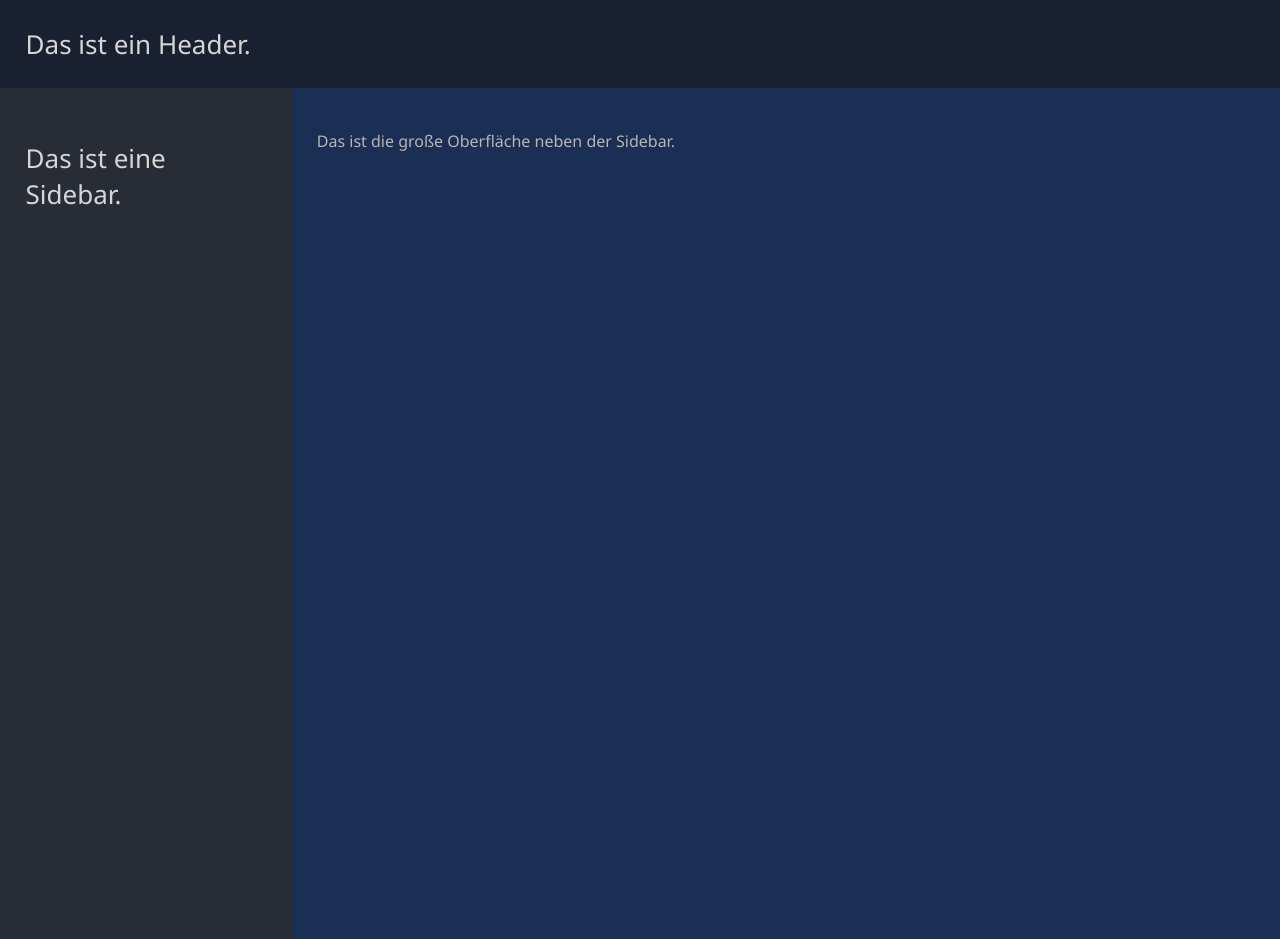
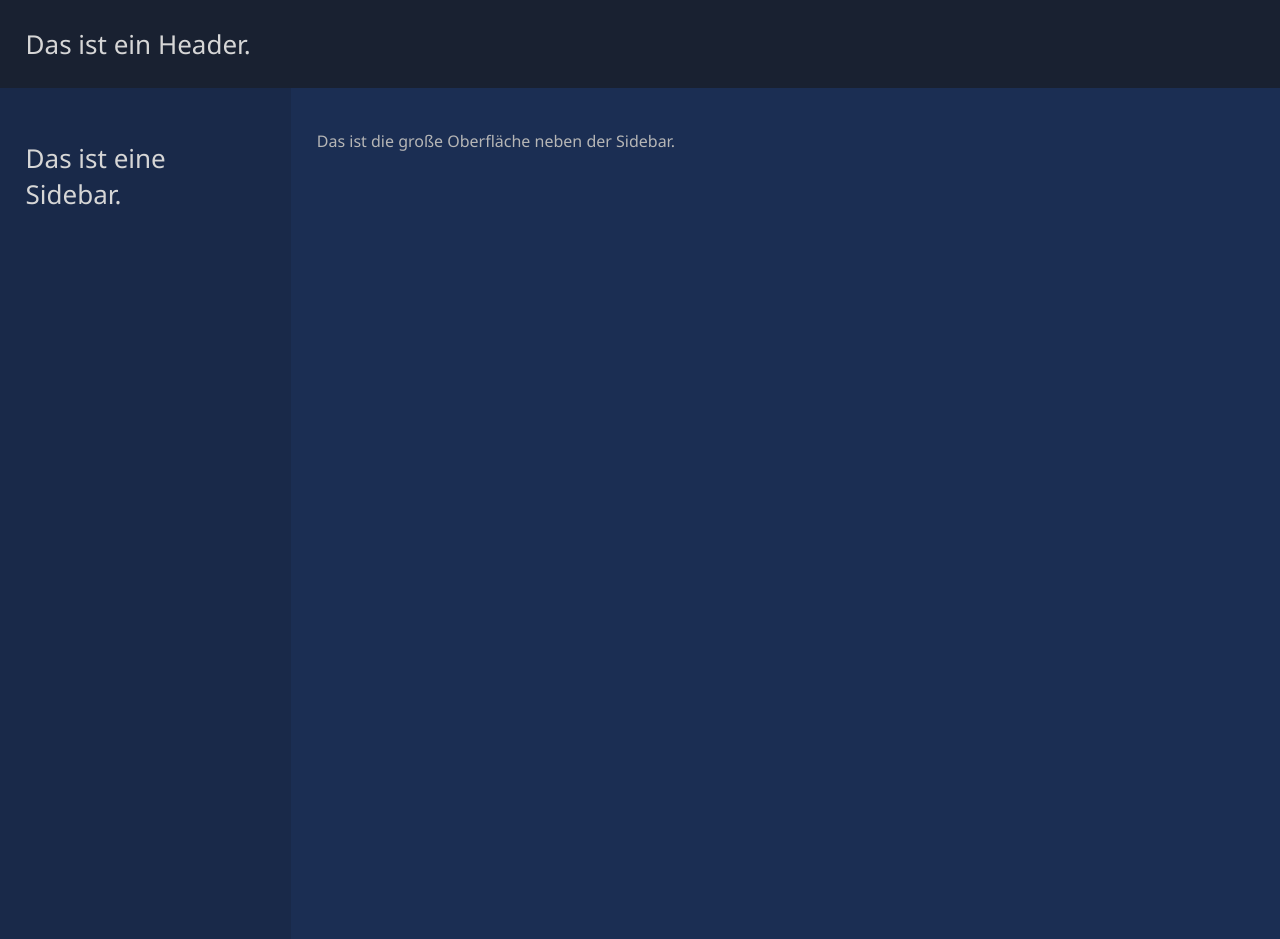
Before and after one commit to Knilchon/Zimt_Frontend, a Next.js app in the folder zimt_frontend/: page / in a window 1280 px wide. Built offline with nearby package versions, Linux system fonts and the light colour scheme.

Commit message:
Changed colours

```diff
--- a/zimt_frontend/styles/_app.css
+++ b/zimt_frontend/styles/_app.css
@@ -47,7 +47,7 @@ body{
     padding: 2%;
     width: 30vh;
     height: 100vh;
-    background-color: #282c34;
+    background-color: #192949;
     display: flex;
     flex-direction: column;
     justify-content: left;
```
